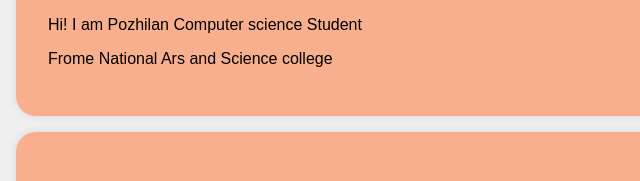
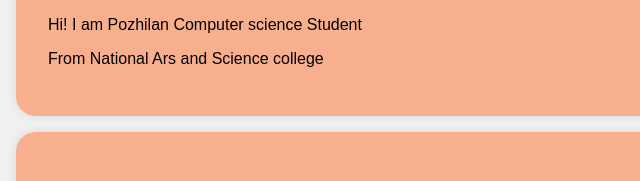
Before and after one commit to Pozhilanraja/DigitalPortfolio, a plain HTML site: page index.html in a window 1280 px wide. Shown: the part 330-511 px from the top of the page, 0-640 px from the left. Drawn offline with Linux system fonts and the light colour scheme.

Commit message:
Update index.html

```diff
--- a/index.html
+++ b/index.html
@@ -100,7 +100,7 @@
         <div class="section-content">
             <h2>About Me</h2>
             <p>Hi! I am Pozhilan Computer science Student</p>
-            <p>Frome National Ars and Science college</p>
+            <p>From National Ars and Science college</p>
         </div>
     </section>
 
```
